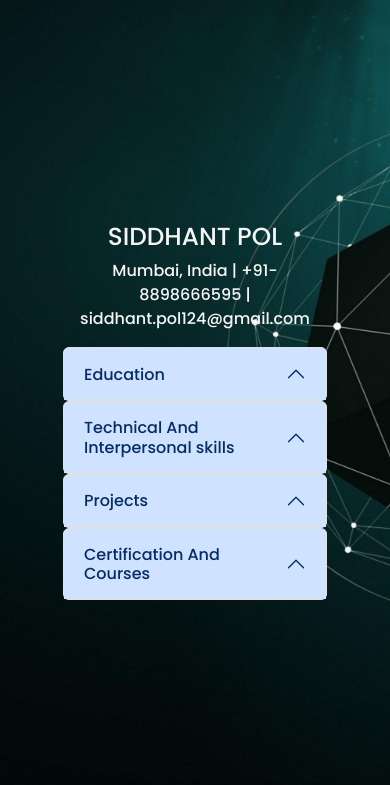
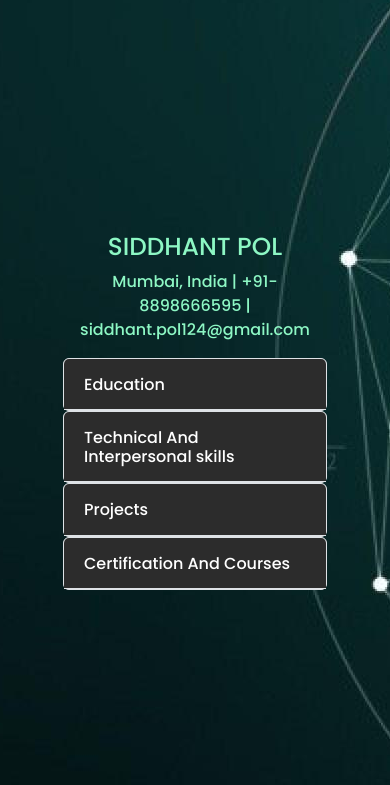
Before and after one commit to siddhantpol/portfolio, a plain HTML site: page resume.html in a window 390 px wide. Shown: the part 59-844 px from the top of the page. Drawn offline with nearby package versions, Linux system fonts and the light colour scheme.

Commit message:
Add files via upload

```diff
--- a/resume.html
+++ b/resume.html
@@ -8,6 +8,26 @@
     <link rel="stylesheet" href="style.css">
     <link href="https://unpkg.com/boxicons@2.1.4/css/boxicons.min.css" rel="stylesheet">
     <link href="https://cdn.jsdelivr.net/npm/bootstrap@5.3.0/dist/css/bootstrap.min.css" rel="stylesheet">
+    <style>
+        /* Dropdown menu color customization */
+        .accordion-button:not(.collapsed) {
+            background-color: #2c2c2c;
+            color: white;
+        }
+
+        .accordion-button {
+            background-color: #2c2c2c;
+            color: rgb(101, 98, 98);
+        }
+        /* Override Bootstrap active heading color */
+        .accordion-button:focus {
+            box-shadow: none; /* Remove the focus outline */
+        }
+
+        .accordion-button:not(.collapsed):after {
+            content: none; /* Remove the collapsed state indicator */
+        }
+    </style>
 </head>
 <body>
     <header class="header">
@@ -51,8 +71,8 @@
                 background-color: #168185;
             }
         </style>-->
-        <div class="container" style="color:whitesmoke">
-            <div class="container" style="color:whitesmoke">
+        <div class="container" style="color:#8df7c4">
+            <div class="container" style="color:#8df7c4">
                 <div class="row">
                     <div class="col-md-8 offset-md-2 ">
                         <br><br>
@@ -62,7 +82,7 @@
                         <div class="accordion" id="accordionExample">
                             <div class="accordion-item">
                                 <h3 class="accordion-header" id="headingOne">
-                                    <button class="accordion-button" type="button" data-bs-toggle="collapse" data-bs-target="#collapseEducation" aria-expanded="false" aria-controls="collapseEducation">
+                                    <button class="accordion-button" type="button" data-bs-toggle="collapse" data-bs-target="#collapseEducation" aria-expanded="false" aria-controls="collapseEducation tyle="color:#8df7c4">
                                         Education
                                     </button>
                                 </h3>
--- a/style.css
+++ b/style.css
@@ -8,8 +8,9 @@
 }
 
 body {
-    color: #ffffff; /* Change text color to white */
-    background: #081b29;
+    color: #8c8c8c;
+    background-color: #081b29; /* Set background color */
+    background: url('bgimg3.jpg') repeat-x center center/cover; /* Set background image with cover property */
 }
 
 
@@ -93,8 +94,9 @@ body {
 .home{
     height: 100vh;
     display: flex;
-    background: url('bgimg3.jpg') repeat-y;
-    background-size: cover;
+    background: #000;
+    background: url('bgimg3.jpg') repeat-x;
+    background-size:auto ;
     background-position: center;
     align-items: center;
     padding: 0 10%;
@@ -244,3 +246,30 @@ body {
 .home-sci a:hover::before{
     width: 100%;
 }
+
+@media (max-width: 767px) {
+    .navbar-nav {
+        margin-right: 0; /* Remove right margin on mobile */
+    }
+
+    .navbar a {
+        margin-left: 15px; /* Reduce left margin on mobile */
+    }
+
+    .home-content h1 {
+        font-size: 36px; /* Decrease font size for smaller screens */
+    }
+
+    .home-content h3 {
+        font-size: 24px; /* Decrease font size for smaller screens */
+    }
+
+    .home-content p {
+        font-size: 14px; /* Decrease font size for smaller screens */
+    }
+
+    .btn-box a {
+        width: 130px; /* Reduce button width on mobile */
+        font-size: 16px; /* Decrease font size for smaller screens */
+    }
+}
```
